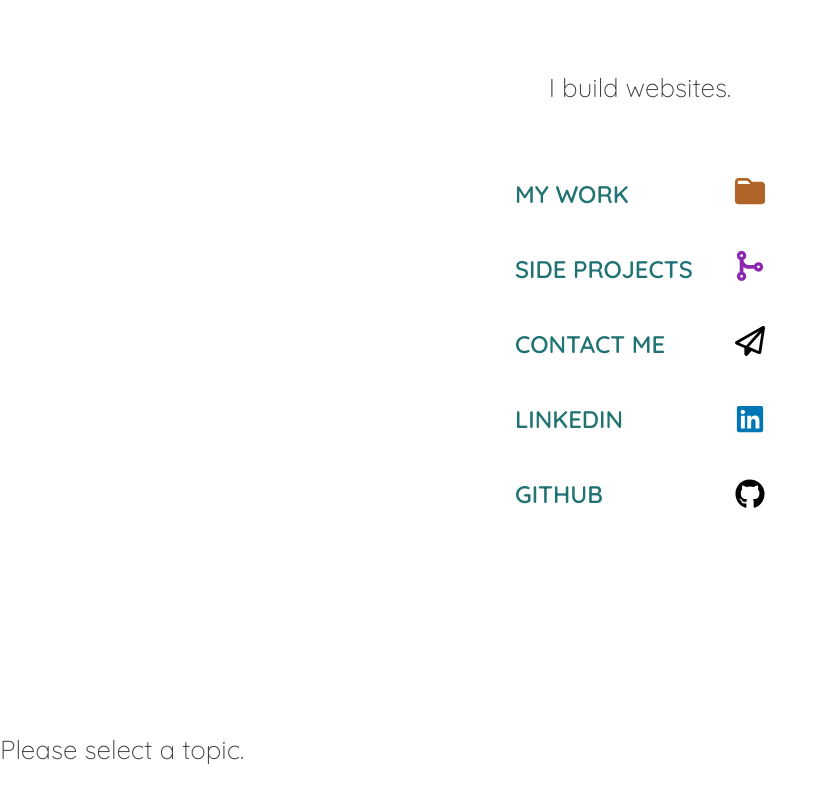
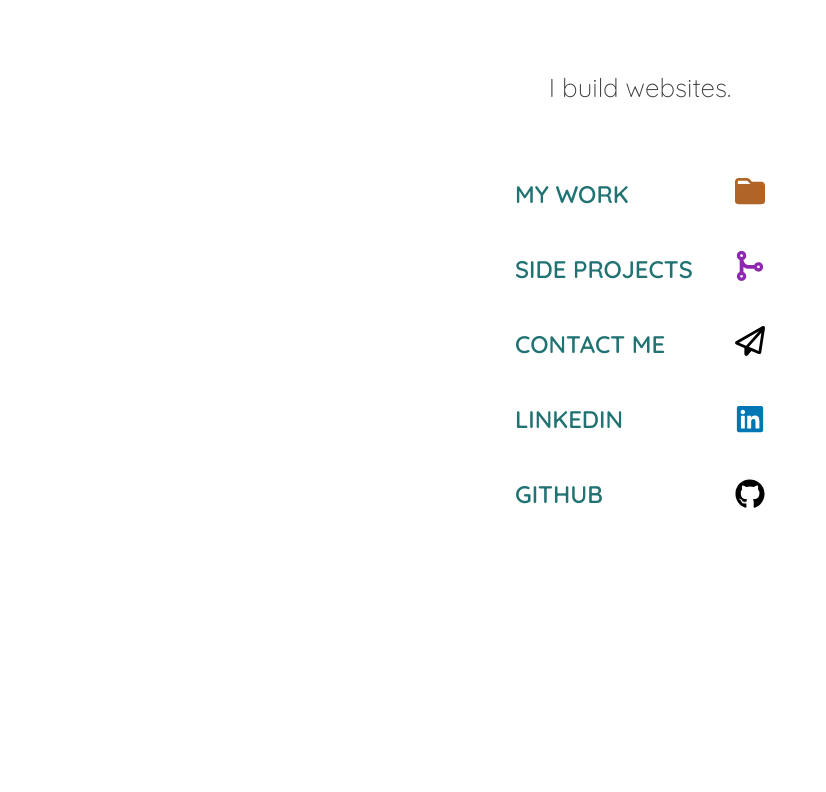
Before and after one commit to ashortsleeves/adamshortsleeves-dotcom, a React (Create React App) app: page / in a window 1280 px wide. Shown: the part 379-1171 px from the top of the page, without its empty margins (0-826 px from the left). After the commit the page ends 1086 px from the top, so only its background shows below. Built offline with nearby package versions, Linux system fonts and the light colour scheme.

Commit message:
removed extra text

```diff
--- a/src/App.js
+++ b/src/App.js
@@ -21,7 +21,7 @@ function App() {
     setSelectedLink(selectedButton);
   }
 
-  let tabContent = <p>Please select a topic.</p>;
+  let tabContent = "";
 
   if (selectedLink) {
     tabContent = (
```
